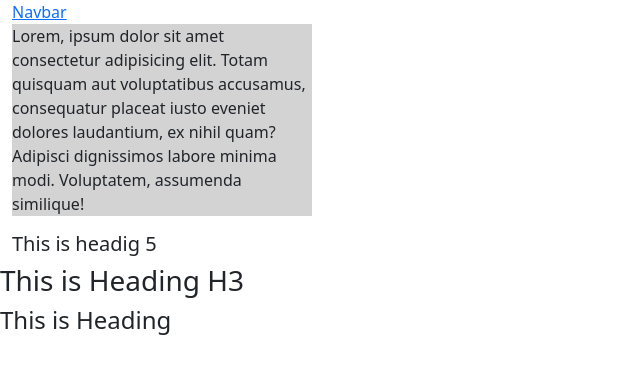
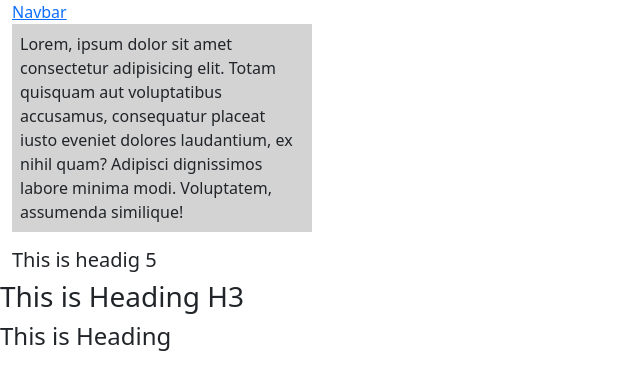
Before and after one commit to seasensr/test-web, a plain HTML site: page index.html in a window 1280 px wide. Shown: the part 94-484 px from the top of the page, without its empty margins (0-640 px from the left). Drawn offline with nearby package versions, Linux system fonts and the light colour scheme.

Commit message:
Update index.html

```diff
--- a/index.html
+++ b/index.html
@@ -17,7 +17,7 @@
   <div class="container-xxl">
     <h2 class="display-2 text-primary">This is Heading</h2>
     <a href="Navbar.html" target="_parent">Navbar</a>
-    <p class="textarea">Lorem, ipsum dolor sit amet consectetur adipisicing elit. Totam quisquam aut voluptatibus accusamus, consequatur placeat iusto eveniet dolores laudantium, ex nihil quam? Adipisci dignissimos labore minima modi. Voluptatem, assumenda similique!</p>
+    <p class="textarea p-2">Lorem, ipsum dolor sit amet consectetur adipisicing elit. Totam quisquam aut voluptatibus accusamus, consequatur placeat iusto eveniet dolores laudantium, ex nihil quam? Adipisci dignissimos labore minima modi. Voluptatem, assumenda similique!</p>
     <h5>This is headig 5</h5>
   </div>
 
```
